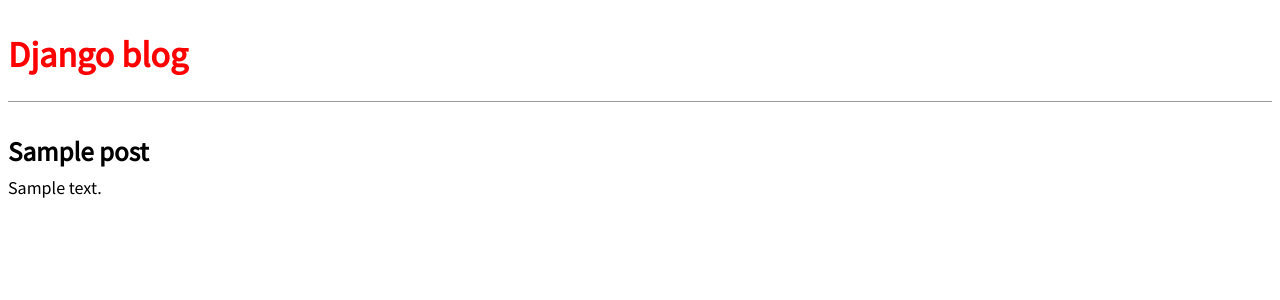
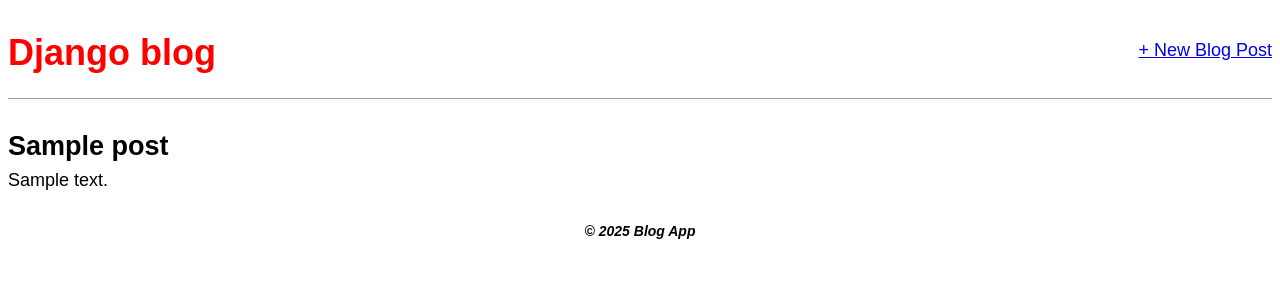
Before and after one commit to Stedoh55/Django, a Django app: page /post/1/ in a window 1280 px wide. Shown: the top 300 px of the page. Run offline with Django 5.2, Linux system fonts and the light colour scheme; tables that the repository leaves empty hold one stand-in row (values such as "Sample post").

Commit message:
Setting up the base html for the pages

```diff
--- a/blog/blog/static/css/base.css
+++ b/blog/blog/static/css/base.css
@@ -36,3 +36,11 @@ font-weight: 400;
 .post-entry h2 a:hover {
 color: red;
 }
+
+.footer{
+    justify-content: center;
+    display: flex;
+    font-size: 14px;
+    font-style: italic;
+    font-weight: 600;
+}
--- a/blog/blog/templates/blog/base.html
+++ b/blog/blog/templates/blog/base.html
@@ -5,15 +5,23 @@
     <meta charset="UTF-8">
     <link rel="stylesheet" href="{% static 'css/base.css' %}">
     <meta name="viewport" content="width=device-width, initial-scale=1.0">
-    <title>Blog | Home</title>
+    <title>{% block title %}Blog | {% endblock %}</title>
 </head>
 <body>
     <header>
-        <h1><a href="{% url 'home' %}">Django blog</a></h1>
+        <div class="nav-left">
+            <h1><a href="{% url 'home' %}">Django blog</a></h1>
+        </div>
+        <div class="nav-right">
+            <a href="{% url 'post_new' %}">+ New Blog Post</a>
+        </div>
     </header>
     <div>
     {% block content %}
     {% endblock content %}
     </div>
+    <footer>
+        <p class="footer">&copy; 2025 Blog App</p>
+    </footer>
 </body>
 </html>
--- a/blog/blog/templates/blog/post_detail.html
+++ b/blog/blog/templates/blog/post_detail.html
@@ -1,22 +1,12 @@
-<!DOCTYPE html>
-<html lang="en">
-<head>
-    {% load static %}
-    <meta charset="UTF-8">
-    <link href="https://fonts.googleapis.com/css?family=Source+Sans+Pro:400" rel="stylesheet">
-    <link rel="stylesheet" href="{% static 'css/base.css' %}">
-    <meta name="viewport" content="width=device-width, initial-scale=1.0">
-    <title>Blog | Post Detail</title>
-</head>
-<body>
-    <header>
-        <h1><a href="{% url 'home' %}">Django blog</a></h1>
-    </header>
+{% extends 'blog/base.html' %}
+
+{% block title %} Blog | Post Details {% endblock %}
+
+{% block content %}
     <div>
         <div class="post-entry">
             <h2>{{ post.title }}</h2>
             <p>{{ post.body }}</p>
         </div>
     </div>
-</body>
-</html>
+{% endblock %}
```
Also changed, not shown: blog/blog/templates/blog/home.html (+6 -16 lines).
